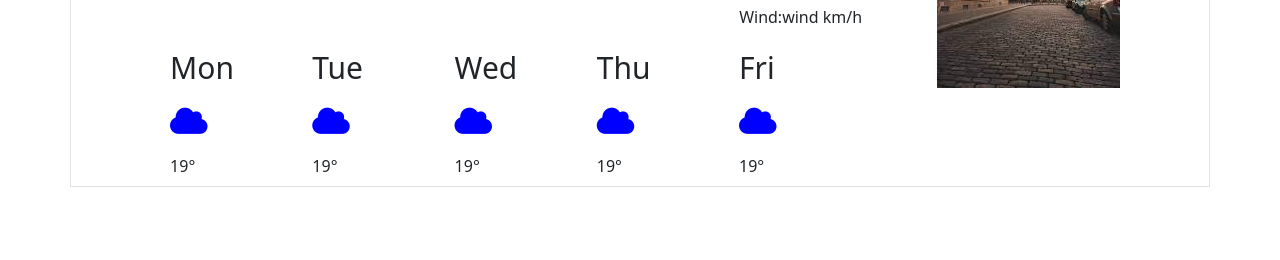
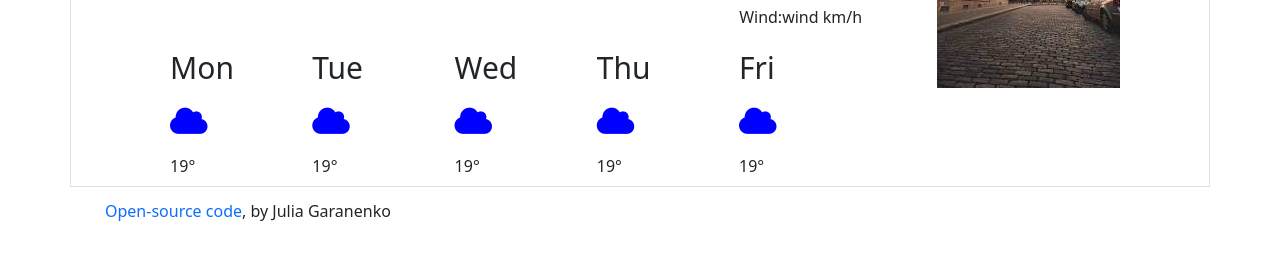
Before and after one commit to Julia-Garanenko/5-week, a plain HTML site: page index.html in a window 1280 px wide. Shown: the part 340-600 px from the top of the page. Drawn offline with nearby package versions, Linux system fonts and the light colour scheme.

Commit message:
added link to open source

```diff
--- a/css/styles.css
+++ b/css/styles.css
@@ -15,3 +15,10 @@
 .day-week {
   font-size: 30px;
 }
+.link-to-open-source {
+  margin-left: 93px;
+  padding: 12px;
+}
+.link {
+  text-decoration: none;
+}
--- a/index.html
+++ b/index.html
@@ -126,6 +126,14 @@
         </div>
       </div>
     </div>
+    <p class="link-to-open-source">
+      <a
+        href="https://github.com/Julia-Garanenko/5-week"
+        target="blank"
+        class="link"
+        >Open-source code</a
+      >, by Julia Garanenko
+    </p>
     <script type="text/javascript" src="js/index.js"></script>
   </body>
 </html>
```
